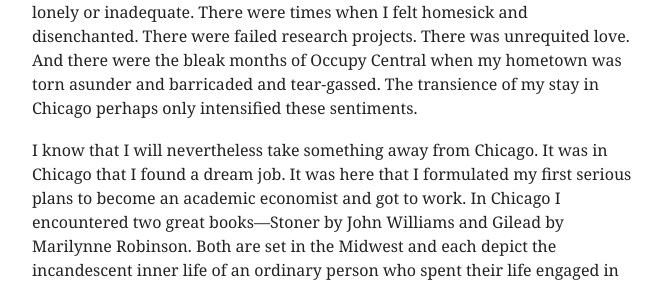
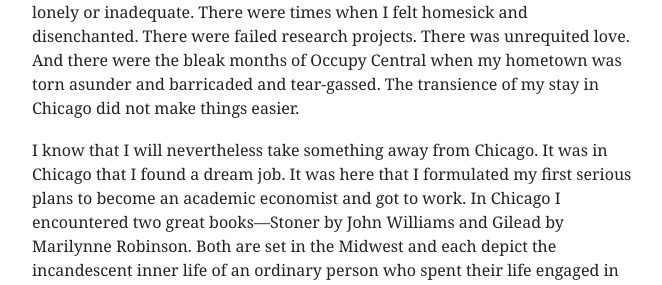
Before and after one commit to mbwong/mbwong.github.com, a Jekyll site: the page built from _posts/2015-03-22-chicago.md, in a window 1280 px wide. Shown: the part 1642-1927 px from the top of the page, without its empty margins (308-970 px from the left). Built offline with Jekyll 4.4.1, drawn with Linux system fonts in a browser that asks for light colours; some of the changed text lies outside the part shown.

Commit message:
Update 2015-03-22-chicago.md

```diff
--- a/_posts/2015-03-22-chicago.md
+++ b/_posts/2015-03-22-chicago.md
@@ -22,6 +22,6 @@
 
 There are many things that I will miss. I will miss the hearty meals with my cousins, my uncle's dirty jokes, and my aunt's motherly concern. I will miss the summer when I biked nine miles to work every other day, frequented outdoor concerts, and cooked each day with my roommates. I will miss the funky jazz played at the Green Mill and the bookshops of Hyde Park.
 
-But these two years have not been the sunniest. There were times when I felt lonely or inadequate. There were times when I felt homesick and disenchanted. There were failed research projects. There was unrequited love. And there were the bleak months of Occupy Central when my hometown was torn asunder and barricaded and tear-gassed. The transience of my stay in Chicago perhaps only intensified these sentiments.
+But these two years have not been the sunniest. There were times when I felt lonely or inadequate. There were times when I felt homesick and disenchanted. There were failed research projects. There was unrequited love. And there were the bleak months of Occupy Central when my hometown was torn asunder and barricaded and tear-gassed. The transience of my stay in Chicago did not make things easier.
 
 I know that I will nevertheless take something away from Chicago. It was in Chicago that I found a dream job. It was here that I formulated my first serious plans to become an academic economist and got to work. In Chicago I encountered two great books---Stoner by John Williams and Gilead by Marilynne Robinson. Both are set in the Midwest and each depict the incandescent inner life of an ordinary person who spent their life engaged in meaningful but otherwise obscure and unremarkable work. Whether it was because of the city, or the books, or my newfound professional calling, I leave Chicago with greater willingness to do unglamorous work. So even though I never quite felt at home in this windy city, Chicago did change me after all.
```
